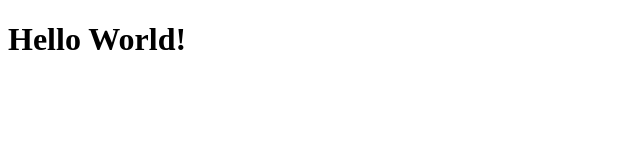
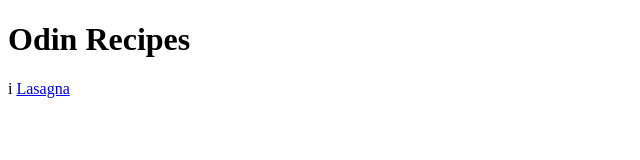
Before and after one commit to Pap3redits/odin-recipes, a plain HTML site: page index.html in a window 1280 px wide. Shown: the whole page, without its empty margins (0-640 px from the left). Drawn offline with Linux system fonts and the light colour scheme.

Commit message:
Create lasagna boilerplate and picture

```diff
--- a/index.html
+++ b/index.html
@@ -2,11 +2,12 @@
 
 <html>
   <head>
-    <title>My First Webpage</title>
+    <title>Odin Recipes</title>
     <meta charset="UTF-8">
   </head>
 
   <body>
-    <h1>Hello World!</h1>
+    <h1>Odin Recipes</h1>i
+    <a href="recipes/lasagna.html">Lasagna</a>
   </body>
 </html>
```
Also changed, not shown: images/lasagna.jpeg (added), recipes/lasagna.html (added).
